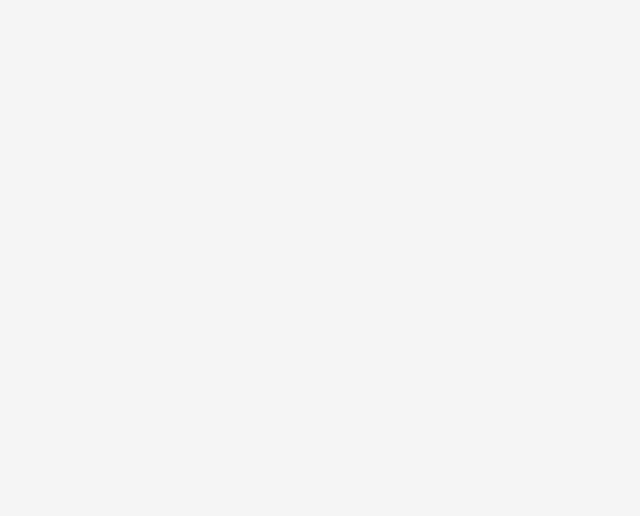
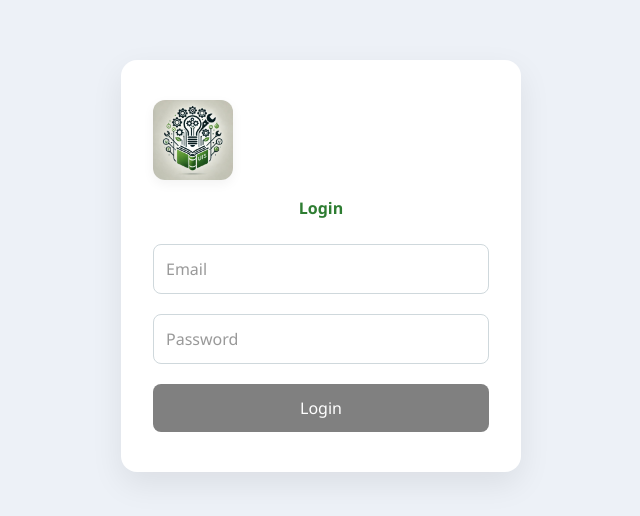
Before and after one commit to DanielSarmiento04/augmented_reality_mobile_application_website, an Angular app: page / in a window 1280 px wide. Shown: the part 134-650 px from the top of the page, without its empty margins (319-959 px from the left). Built offline with nearby package versions, Linux system fonts and the light colour scheme.

Commit message:
feat: add logo image and update login component styles; adjust routing for login

```diff
--- a/src/app/app.routes.ts
+++ b/src/app/app.routes.ts
@@ -4,8 +4,7 @@ import { LoginComponent } from "./pages/login/login.component";
 
 export const routes: Routes = [
   // { path: 'routines/create', component: RoutinesCreateComponent },
-  { path: 'login', component: LoginComponent },
-  // { path: '', component: LoginComponent },
+  { path: '', component: LoginComponent },
   { path: '', pathMatch: 'full', redirectTo: '' },
   { path: '**', title: 'Not found', redirectTo: '' },
 ]
--- a/src/app/pages/login/login.component.html
+++ b/src/app/pages/login/login.component.html
@@ -1,6 +1,6 @@
 <div class="login-container">
   <div class="login-card">
-    <img src="assets/logo.png" alt="UIS Logo" class="logo">
+    <img src="assets/logo.jpeg" alt="UIS Logo" class="logo">
     <h2>Login</h2>
     <form (ngSubmit)="onLogin()" [formGroup]="loginForm">
       <input type="email" formControlName="email" placeholder="Email" required>
--- a/src/app/pages/login/login.component.scss
+++ b/src/app/pages/login/login.component.scss
@@ -1,56 +1,81 @@
 $primary-color: #2e7d32;
-$background-color: #f0f4f8;
+$accent-color: #1b5e20;
+$bg-color: #edf1f7;
+$card-bg: #ffffff;
+$input-border: #cfd8dc;
+$button-bg: #2e7d32;
+$button-bg-hover: #256429;
 
 .login-container {
-  height: 100vh;
+  min-height: 100vh;
   display: flex;
   justify-content: center;
   align-items: center;
-  background: $background-color;
+  background: $bg-color;
+  padding: 1rem;
 }
 
 .login-card {
-  background: white;
-  padding: 2rem;
-  border-radius: 12px;
-  box-shadow: 0 4px 12px rgba(0, 0, 0, 0.1);
+  background: $card-bg;
+  padding: 2.5rem 2rem;
+  border-radius: 16px;
+  box-shadow: 0 12px 32px rgba(0, 0, 0, 0.08);
   width: 100%;
   max-width: 400px;
   text-align: center;
+  transition: all 0.3s ease-in-out;
 
   .logo {
     height: 80px;
+    width: 80px;
+    object-fit: contain;
+    border-radius: 12px;
     margin-bottom: 1rem;
+    box-shadow: 0 4px 12px rgba(0, 0, 0, 0.05);
   }
 
   h2 {
     color: $primary-color;
-    margin-bottom: 1rem;
+    font-weight: 600;
+    margin-bottom: 1.5rem;
   }
 
   form {
     display: flex;
     flex-direction: column;
-    gap: 1rem;
+    gap: 1.25rem;
 
     input {
       padding: 0.75rem;
-      border: 1px solid #ccc;
       border-radius: 8px;
+      border: 1px solid $input-border;
       font-size: 1rem;
+      outline: none;
+      transition: border-color 0.2s;
+
+      &:focus {
+        border-color: $primary-color;
+      }
     }
 
     button {
-      background: $primary-color;
+      padding: 0.75rem;
+      background: $button-bg;
       color: white;
       border: none;
-      padding: 0.75rem;
       font-size: 1rem;
+      font-weight: 500;
       border-radius: 8px;
       cursor: pointer;
+      transition: background 0.3s;
+
+      &:hover {
+        background: $button-bg-hover;
+      }
 
       &:disabled {
         background: gray;
+        cursor: not-allowed;
       }
     }
   }
--- a/src/app/pages/login/login.component.ts
+++ b/src/app/pages/login/login.component.ts
@@ -1,8 +1,11 @@
 import { Component } from '@angular/core';
-import { FormBuilder, FormGroup, Validators } from '@angular/forms';
+import { FormBuilder, FormGroup, Validators, ReactiveFormsModule } from '@angular/forms';
+import { CommonModule } from '@angular/common';
 
 @Component({
   selector: 'custom-login',
+  standalone: true,
+  imports: [CommonModule, ReactiveFormsModule],
   templateUrl: './login.component.html',
   styleUrls: ['./login.component.scss']
 })
```
Also changed, not shown: public/assets/logo.jpeg (added).
